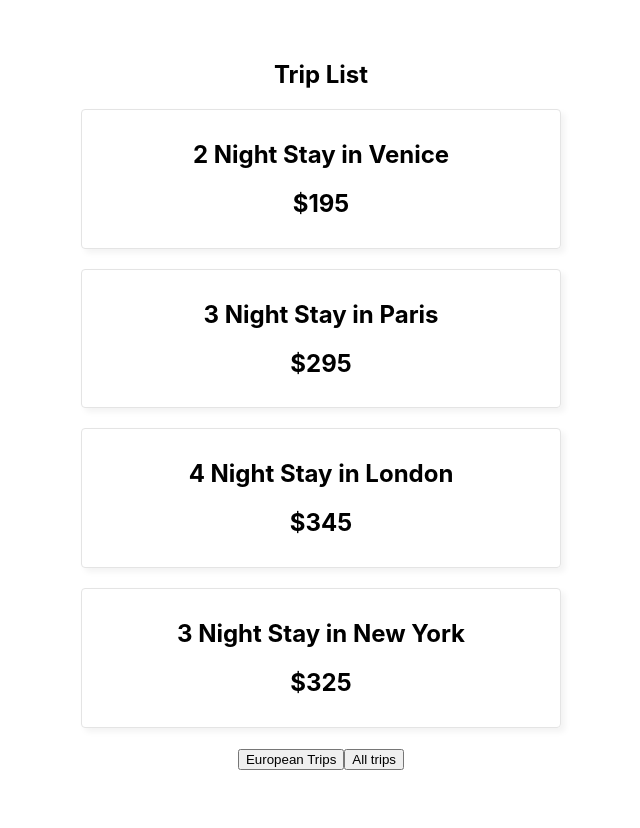
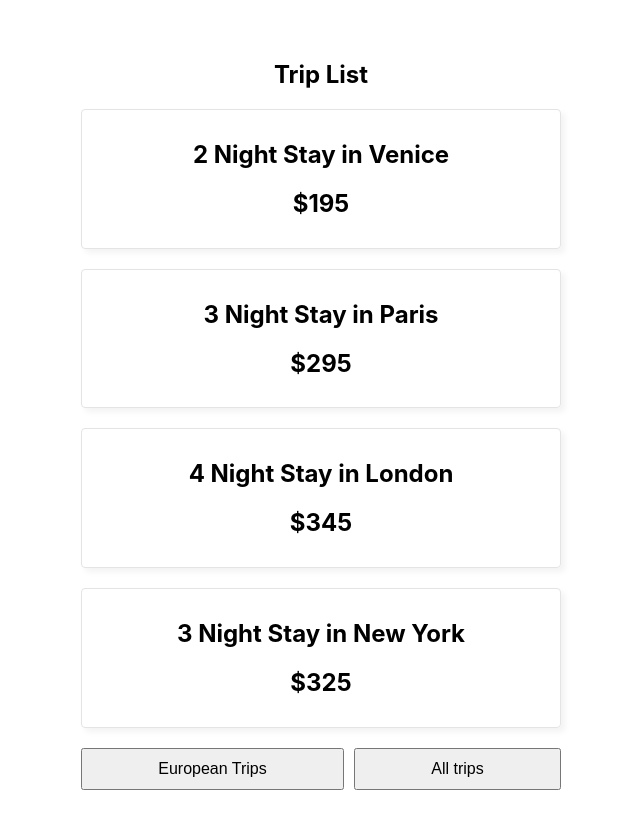
Before and after one commit to tamakachi/tripago, a React (Create React App) app: page / in a window 1280 px wide. Shown: the top 828 px of the page, without its empty margins (319-959 px from the left). Built offline with nearby package versions, Linux system fonts and the light colour scheme; data requests are answered from the project's data file.

Commit message:
useEffect dependencies

```diff
--- a/src/components/TripList.css
+++ b/src/components/TripList.css
@@ -16,3 +16,14 @@
     list-style-type: none;
     margin: 20px 0;
 }
+
+.trip-list .filters{
+    display:flex;
+    gap: 10px;
+}
+
+.trip-list button{
+    padding: 10px;
+    font-size: 16px;
+    flex-grow: 1;
+}
--- a/src/components/TripList.js
+++ b/src/components/TripList.js
@@ -10,6 +10,9 @@ export default function TripList() {
 
 // To run a code block once and only once with useEffect, make the second argument array empty, this array is
 // known as the dependency array
+
+// When using a function inside useEffect, be sure to use the useCallback hook
+// Otherwise the function will execute every time the app remounts
     useEffect(()=>{
 
         fetch (url)
@@ -29,7 +32,7 @@ export default function TripList() {
                 </li>
             ))}
         </ul>
-        <div>
+        <div className='filters'>
             <button onClick={()=>{setUrl("http://localhost:3000/trips?loc=Europe")}}>European Trips</button>
             <button onClick={()=>{setUrl("http://localhost:3000/trips")}}>All trips</button>
         </div>
```
